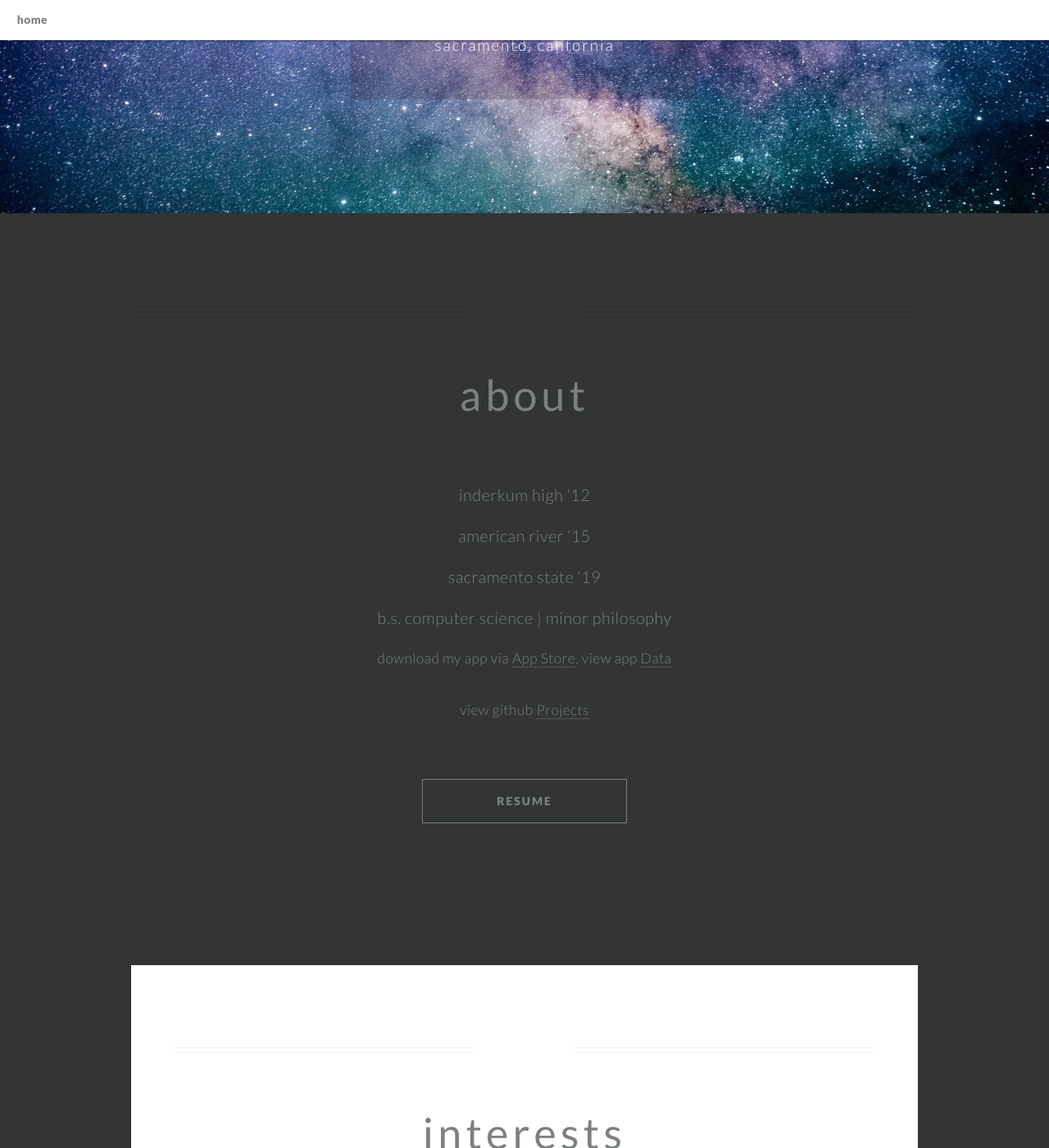
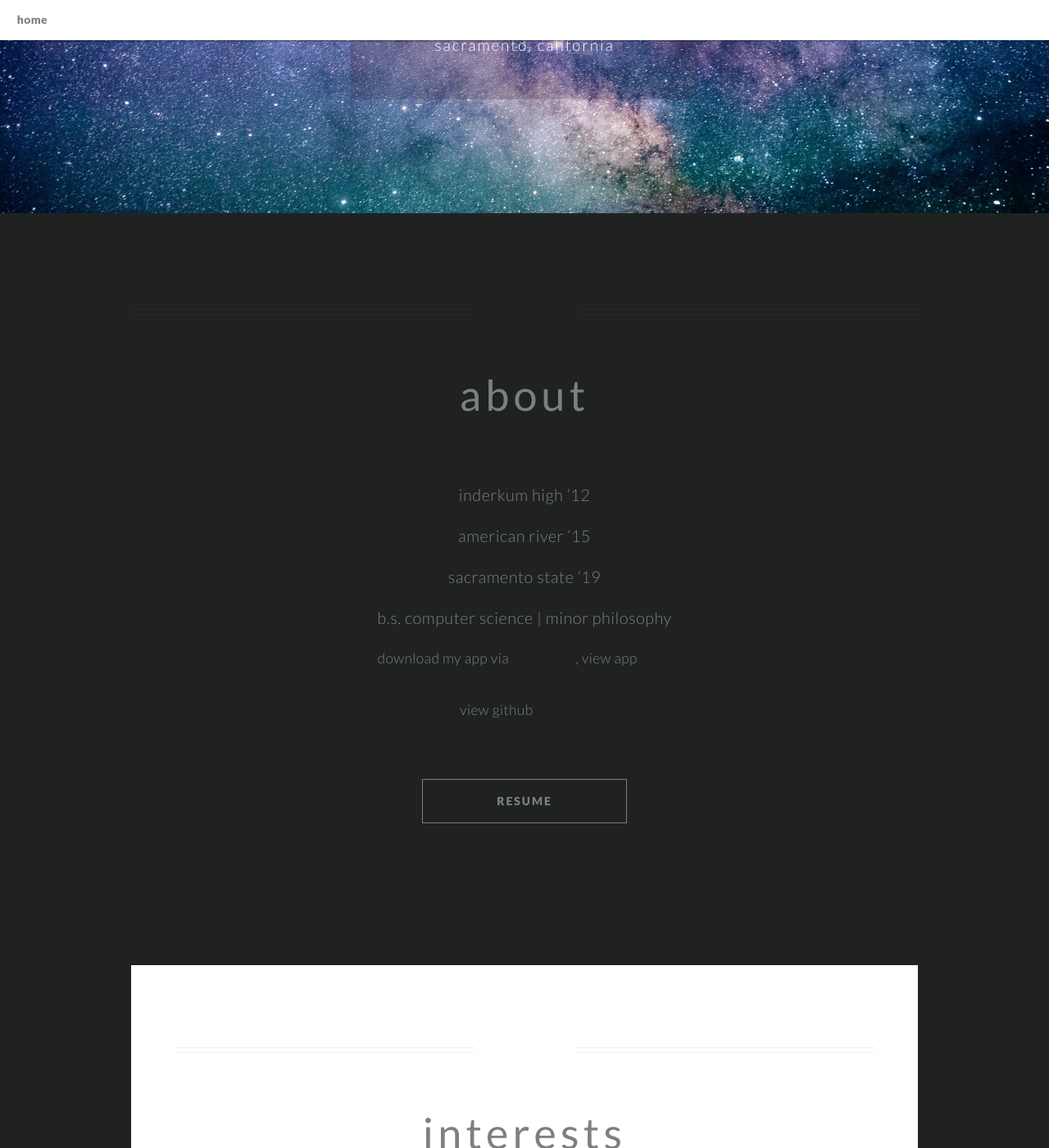
Before and after one commit to dp916/dp916.github.io, a Jekyll site: the page built from index.md, in a window 1280 px wide and 1400 px high, scrolled down 280 px. Shown: the whole window at 82% size. Built offline with Jekyll 4.4.1, drawn with Linux system fonts in a browser that asks for light colours.

Commit message:
Update style.css

```diff
--- a/css/style.css
+++ b/css/style.css
@@ -9,7 +9,7 @@ custom styles adapted from Twenty by HTML5 Up
 /* Basic */
 
 	body, #skel-layers-wrapper {
-		background: #323435;
+		background: #202222;
 	}
 
 	body.is-loading * {
@@ -40,7 +40,7 @@ custom styles adapted from Twenty by HTML5 Up
 		-o-transition: color 0.2s ease-in-out, border-color 0.2s ease-in-out, background-color 0.2s ease-in-out;
 		-ms-transition: color 0.2s ease-in-out, border-color 0.2s ease-in-out, background-color 0.2s ease-in-out;
 		transition: color 0.2s ease-in-out, border-color 0.2s ease-in-out, background-color 0.2s ease-in-out;
-		color: #7c8081;
+		color: #202222;
 		text-decoration: none;
 		border-bottom: dotted 1px;
 	}
```
